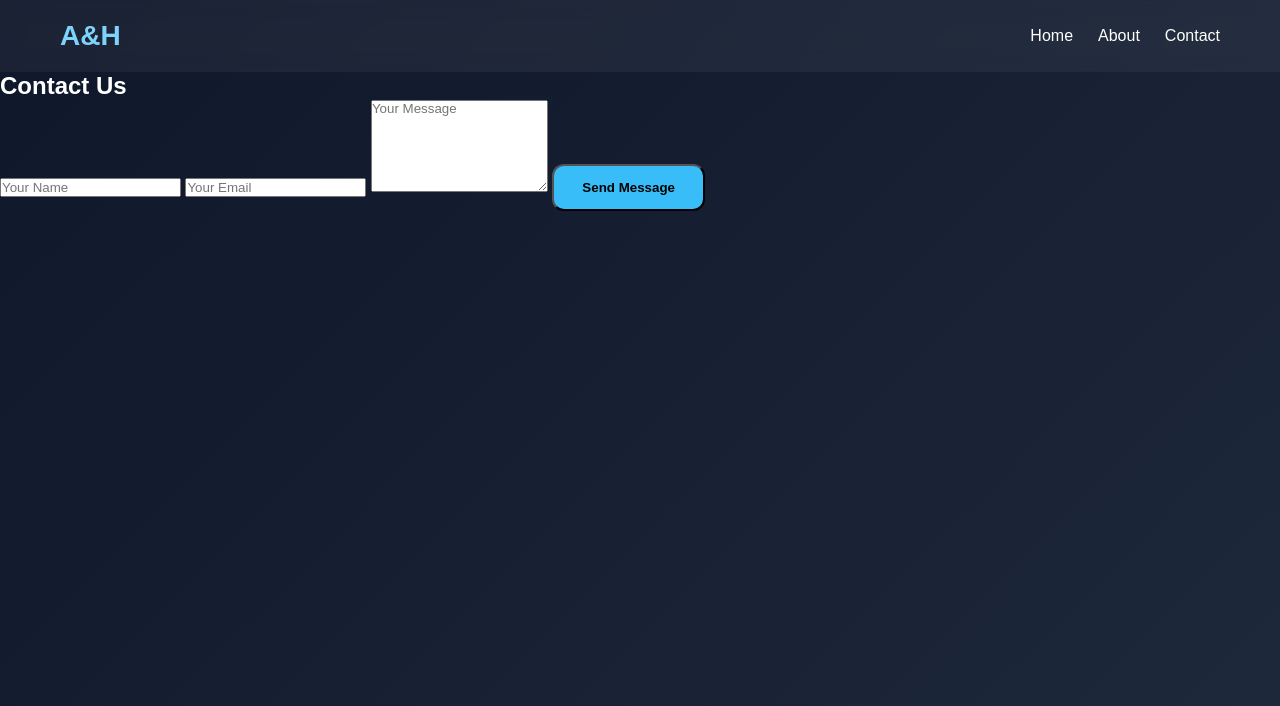
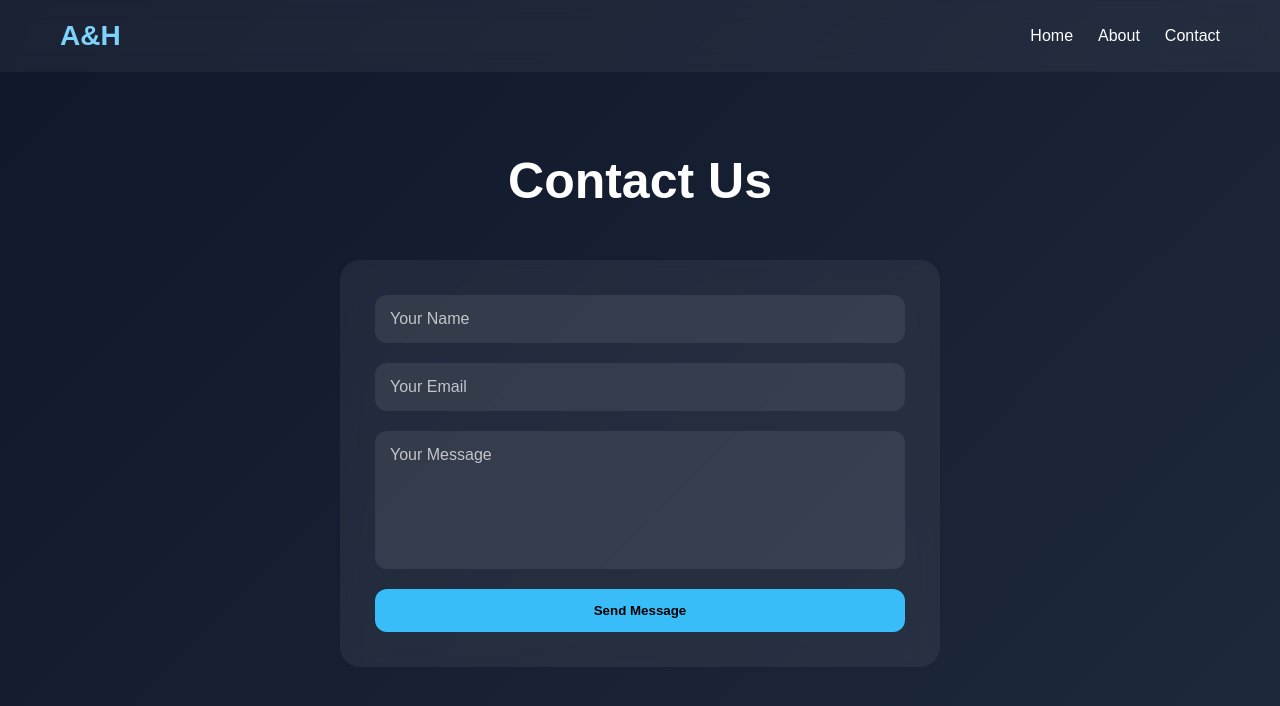
Before and after one commit to Ava-91/final-project, a plain HTML site: page contact.html in a window 1280 px wide. Drawn offline with Linux system fonts and the light colour scheme.

Commit message:
Update style.css

```diff
--- a/style.css
+++ b/style.css
@@ -188,3 +188,78 @@ nav a:hover{
     }
 
 }
+/*new*/
+/* CONTACT */
+
+.contact{
+    padding:80px 20px;
+    text-align:center;
+}
+
+.contact h1{
+    font-size:50px;
+    margin-bottom:50px;
+}
+
+.contact-container{
+    display:flex;
+    justify-content:center;
+}
+
+.contact-form{
+    width:100%;
+    max-width:600px;
+
+    background:rgba(255,255,255,0.06);
+    backdrop-filter:blur(10px);
+
+    padding:35px;
+    border-radius:20px;
+
+    display:flex;
+    flex-direction:column;
+    gap:20px;
+}
+
+.contact-form input,
+.contact-form textarea{
+    width:100%;
+
+    padding:15px;
+
+    border:none;
+    outline:none;
+
+    border-radius:12px;
+
+    background:rgba(255,255,255,0.08);
+    color:white;
+
+    font-size:16px;
+}
+
+.contact-form input::placeholder,
+.contact-form textarea::placeholder{
+    color:rgba(255,255,255,0.7);
+}
+
+.contact-form textarea{
+    resize:none;
+}
+
+.contact-form .btn{
+    border:none;
+    cursor:pointer;
+}
+
+@media(max-width:768px){
+
+    .contact h1{
+        font-size:40px;
+    }
+
+    .contact-form{
+        padding:25px;
+    }
+
+}
```
